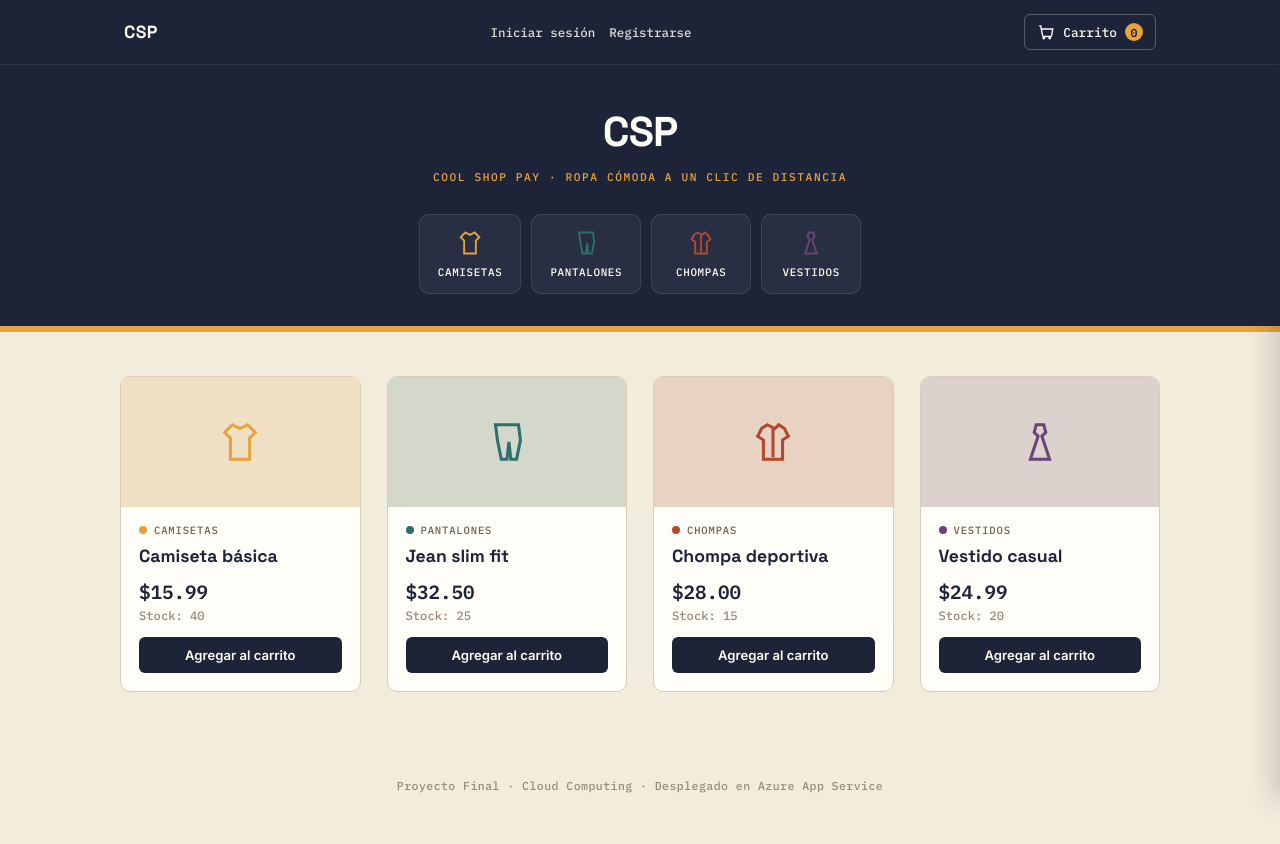
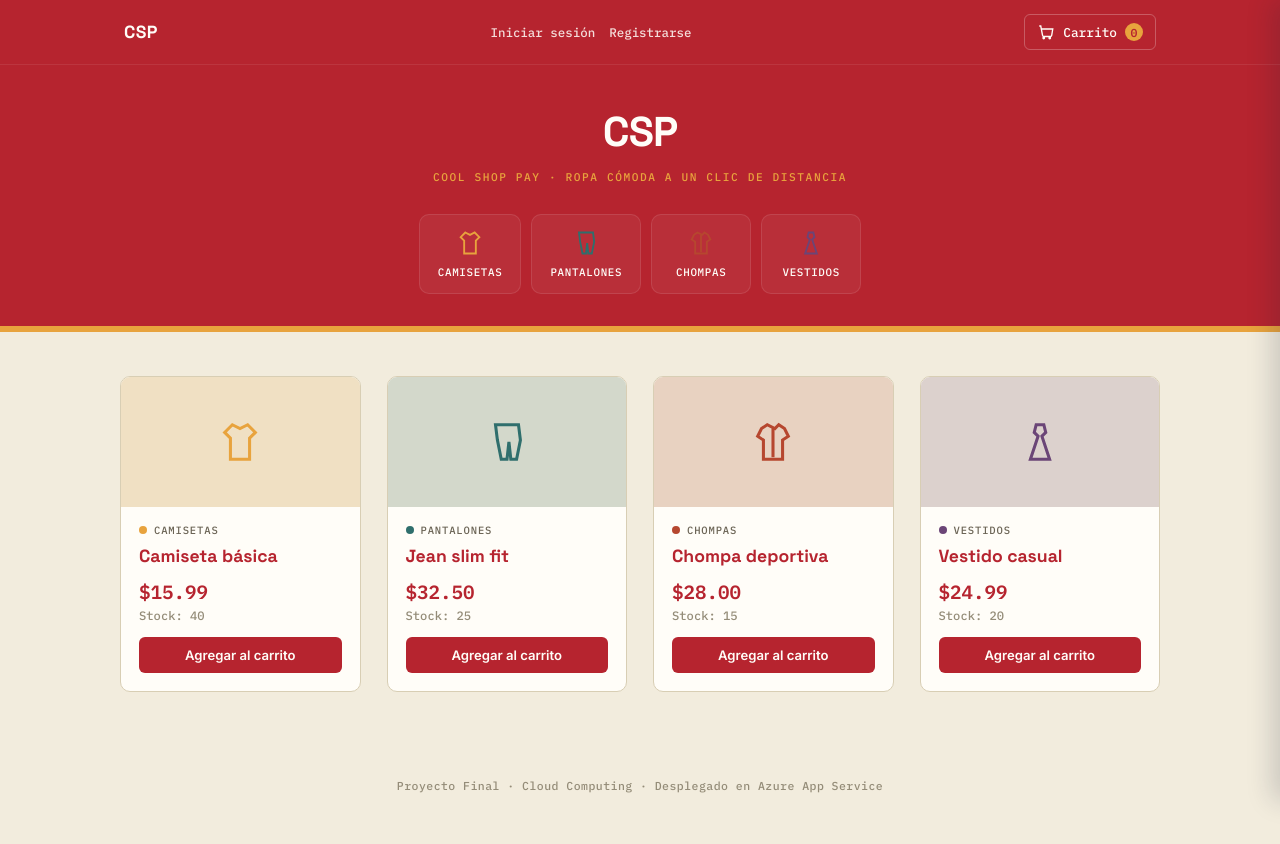
Before and after one commit to Crispro01/tienda-ropa-ec, a Flask app: page / in a window 1280 px wide. Run offline with Flask 3, Linux system fonts and the light colour scheme.

Commit message:
Color
Cambio de color pagina

```diff
--- a/static/style.css
+++ b/static/style.css
@@ -2,7 +2,7 @@
 
 :root {
     --paper: #F2ECDD;
-    --ink: #1E2438;
+    --ink: #B6242F;
     --thread: #FFFDF8;
     --line: #D8CEB4;
 
```
